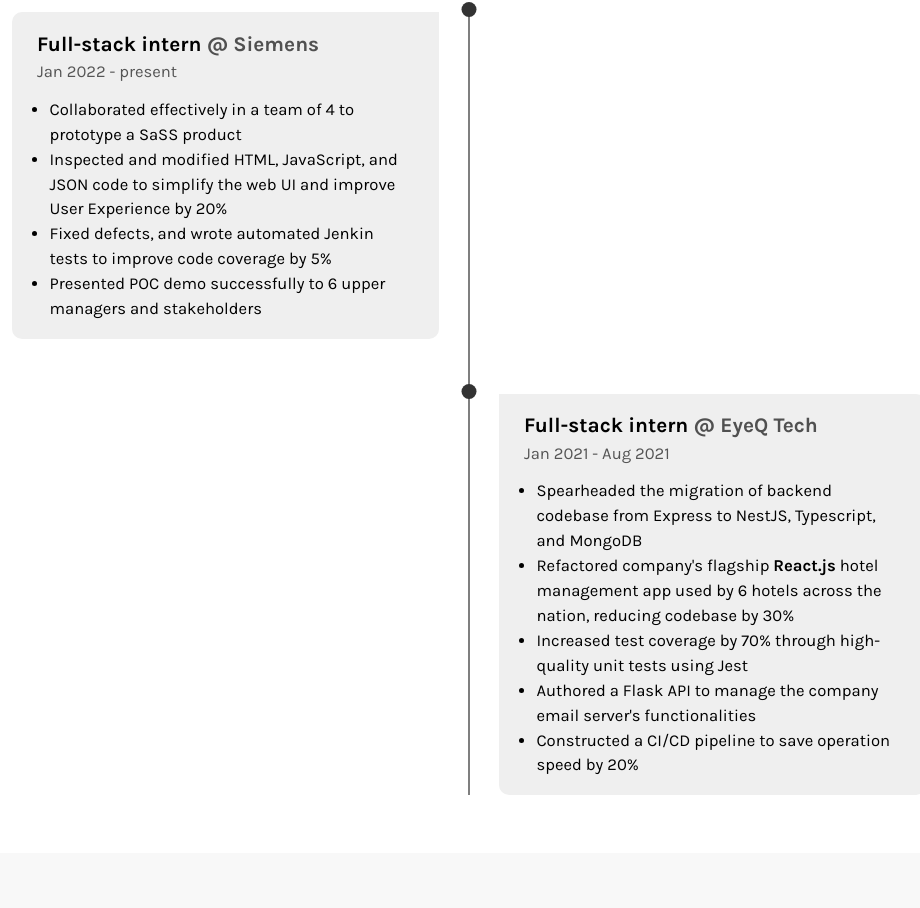
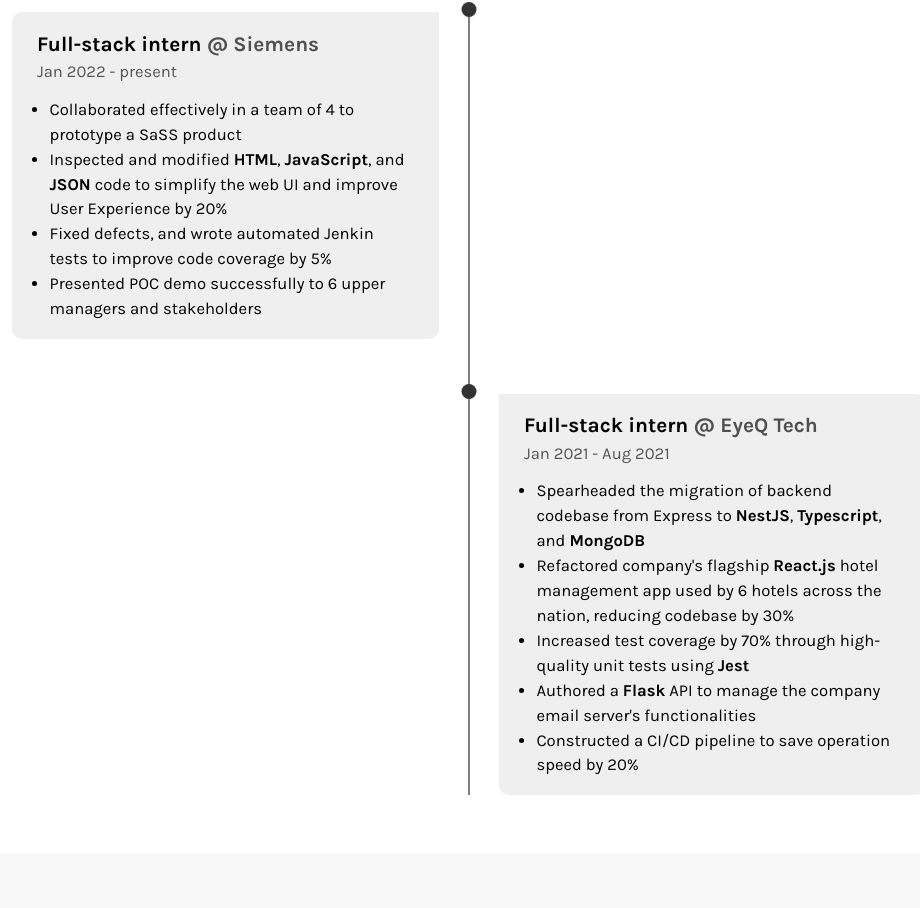
Before and after one commit to bhuynhdev/svelte-portfolio, a SvelteKit app: page / in a window 1280 px wide. Shown: the part 2129-3037 px from the top of the page, without its empty margins (171-1091 px from the left). Built offline with nearby package versions, Linux system fonts and the light colour scheme.

Commit message:
Bold skills in Experience section

```diff
--- a/src/routes/Experience.svelte
+++ b/src/routes/Experience.svelte
@@ -26,6 +26,29 @@
 			]
 		}
 	];
+	const skillsToBold = [
+		'Typescript',
+		'NestJS',
+		'MongoDB',
+		'Jest',
+		'Flask',
+		'HTML',
+		'JSON',
+		'JavaScript'
+	];
+
+	const regExStr = skillsToBold.join('|');
+
+	// Add <strong> to skills using Regex
+	// Credit: https://developer.mozilla.org/en-US/docs/Web/JavaScript/Reference/Global_Objects/String/replace#specifying_a_string_as_the_replacement
+	experiences.forEach((experience) => {
+		experience.bullets.forEach((bulletPoint, i) => {
+			experience.bullets[i] = bulletPoint.replace(
+				new RegExp(regExStr, 'gmi'),
+				`<strong>$&</strong>`
+			);
+		});
+	});
 </script>
 
 <section class="experience" id="experience">
```
